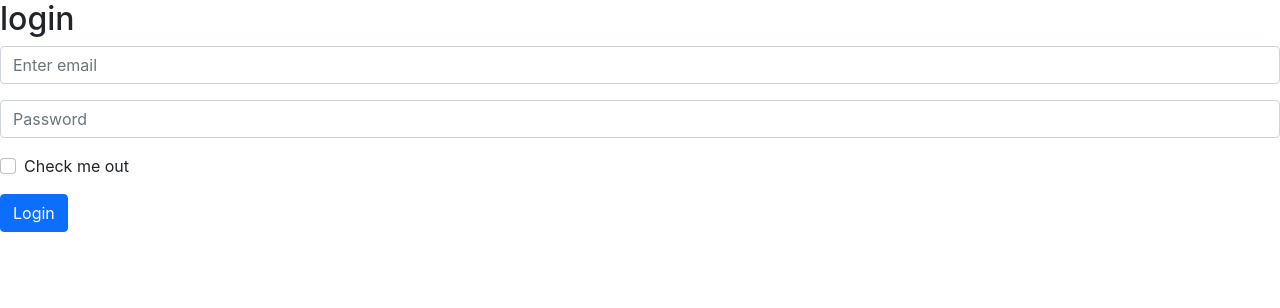
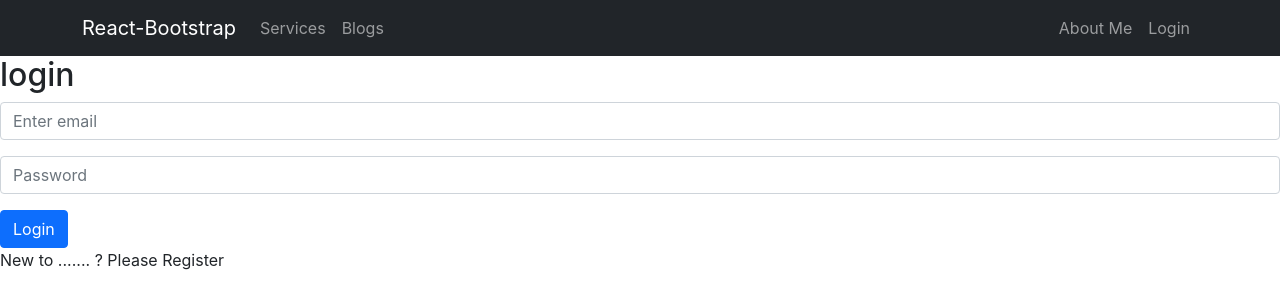
Before and after one commit to Tanimismat/a10-independent-service-provider, a React (Create React App) app: page /login in a window 1280 px wide. Shown: the top 308 px of the page. Built offline with nearby package versions, Linux system fonts and the light colour scheme.

Commit message:
login page created

```diff
--- a/src/App.js
+++ b/src/App.js
@@ -8,6 +8,8 @@ import Blogs from './Pages/Blogs';
 import NotFound from './Pages/NotFound';
 import RequireAuth from './Pages/RequireAuth';
 import Checkout from './Pages/Checkout';
+import ServiceDetail from './Pages/ServiceDetail';
+import Registration from './Pages/Registration';
 
 
 
@@ -20,12 +22,14 @@ function App() {
         <Route path='/blogs' element={<Blogs></Blogs>}></Route>
         <Route path='/services' element={<Services></Services>}></Route>
         <Route path='/login' element={<Login></Login>}></Route>
+        <Route path='/register' element={<Registration></Registration>}></Route>
         <Route path='/checkout' element={
           <RequireAuth>
             <Checkout></Checkout>
           </RequireAuth>
         }></Route>
         <Route path='/about' element={<About></About>}></Route>
+        <Route path='/service/:serviceId' element={<ServiceDetail></ServiceDetail>}></Route>
         <Route path='*' element={<NotFound></NotFound>}></Route>
       </Routes>
     </div>
--- a/src/Pages/About.js
+++ b/src/Pages/About.js
@@ -1,8 +1,10 @@
 import React from 'react';
+import Header from './Home/Header';
 
 const About = () => {
     return (
         <div>
+            <Header></Header>
             <h2>about me</h2>
         </div>
     );
--- a/src/Pages/Blogs.js
+++ b/src/Pages/Blogs.js
@@ -1,8 +1,10 @@
 import React from 'react';
+import Header from './Home/Header';
 
 const Blogs = () => {
     return (
         <div>
+            <Header></Header>
             <h2>Blogs</h2>
         </div>
     );
--- a/src/Pages/Home/Services.js
+++ b/src/Pages/Home/Services.js
@@ -1,6 +1,7 @@
 import React from 'react';
 import useServices from '../../Hooks/useServices';
 import Service from '../Service';
+import Header from './Header';
 
 const Services = () => {
 
@@ -10,6 +11,7 @@ const Services = () => {
 
     return (
         <div>
+            <Header></Header>
             <h2>All Services</h2>
             <div className='row row-cols-1 row-cols-md-3 g-4'>{
                 services.map(service => <Service
--- a/src/Pages/Login.js
+++ b/src/Pages/Login.js
@@ -1,22 +1,38 @@
-import React from 'react';
+import React, { useRef } from 'react';
 import { Button, Form } from 'react-bootstrap';
+import { useSignInWithEmailAndPassword } from 'react-firebase-hooks/auth';
+import { Link, useLocation, useNavigate } from 'react-router-dom';
+import auth from '../firebase.init';
+import Header from './Home/Header';
 
 const Login = () => {
+    const emailRef = useRef('');
+    const passwordRef = useRef('');
+    const navigate = useNavigate();
+
+    const handleSubmit = (event) => {
+        event.preventDefault();
+        const email = emailRef.current.value;
+        const password = passwordRef.current.value;
+
+        console.log("sign in ", email, password)
+    };
+
+    const navigateRegister = event => {
+        navigate('/register')
+    }
     return (
         <div>
+            <Header></Header>
             <h2>login</h2>
-            <Form >
+            <Form onSubmit={handleSubmit}>
 
                 <Form.Group className="mb-3" controlId="formBasicEmail">
-                    <Form.Control type="email" placeholder="Enter email" required />
+                    <Form.Control ref={emailRef} type="email" placeholder="Enter email" required />
                 </Form.Group>
 
                 <Form.Group className="mb-3" controlId="formBasicPassword">
-                    <Form.Control type="password" placeholder="Password" required />
-                </Form.Group>
-
-                <Form.Group className="mb-3" controlId="formBasicCheckbox">
-                    <Form.Check type="checkbox" label="Check me out" />
+                    <Form.Control ref={passwordRef} type="password" placeholder="Password" required />
                 </Form.Group>
 
                 <Button variant="primary" type="submit">
@@ -24,6 +40,7 @@ const Login = () => {
                 </Button>
 
             </Form>
+            <p>New to ....... ? <span onClick={navigateRegister}>Please Register</span></p>
         </div>
     );
 };
--- a/src/Pages/Registration.js
+++ b/src/Pages/Registration.js
@@ -3,7 +3,7 @@ import React from 'react';
 const Registration = () => {
     return (
         <div>
-            <h2>registration</h2>
+            <h2>Please register</h2>
         </div>
     );
 };
--- a/src/Pages/Service.js
+++ b/src/Pages/Service.js
@@ -1,9 +1,14 @@
 import React from 'react';
-import { Link } from 'react-router-dom';
+import { Link, useNavigate } from 'react-router-dom';
 
 const Service = ({ service }) => {
     console.log(service)
     const { id, img, name, price, description } = service;
+
+    const navigate = useNavigate()
+    const navigateToServiceDetail = (id) => {
+        navigate(`/service/${id}`);
+    }
     return (
         <div>
             <div className="col">
@@ -15,7 +20,7 @@ const Service = ({ service }) => {
                         <p className="card-text">{description}</p>
                     </div>
                     <div className="card-footer">
-                        <button><Link to='/checkout'>Checkout</Link></button>
+                        <button onClick={() => navigateToServiceDetail(id)}><Link to='/checkout'>Checkout</Link></button>
                     </div>
                 </div>
             </div>
--- /dev/null
+++ b/src/Pages/ServiceDetail.js
@@ -0,0 +1,14 @@
+import React from 'react';
+import { Link, useParams } from 'react-router-dom';
+
+const ServiceDetail = () => {
+    const { serviceId } = useParams();
+    return (
+        <div>
+            <h2>Welcome to detail {serviceId}</h2>
+            <button><Link to='/checkout'>Proceed checkout</Link></button>
+        </div>
+    );
+};
+
+export default ServiceDetail;
```
